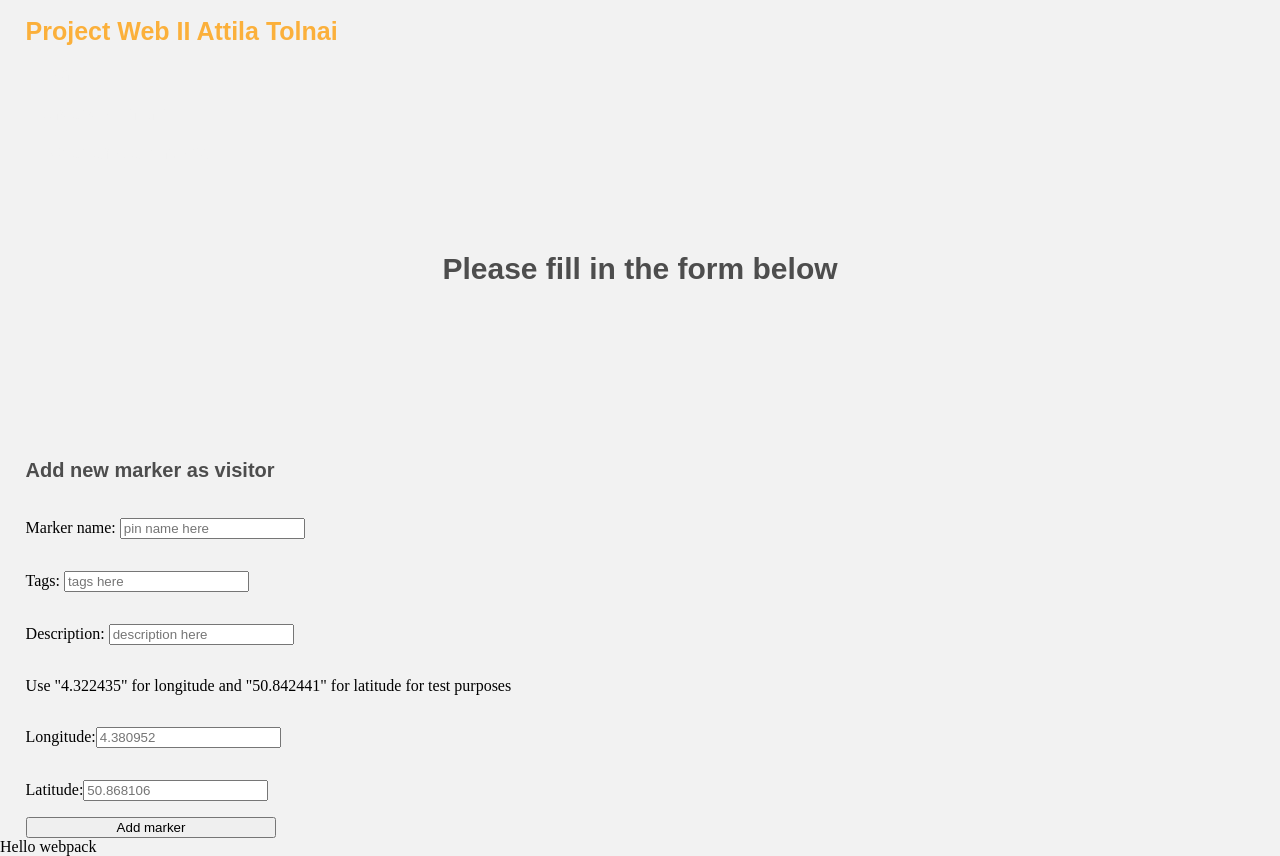
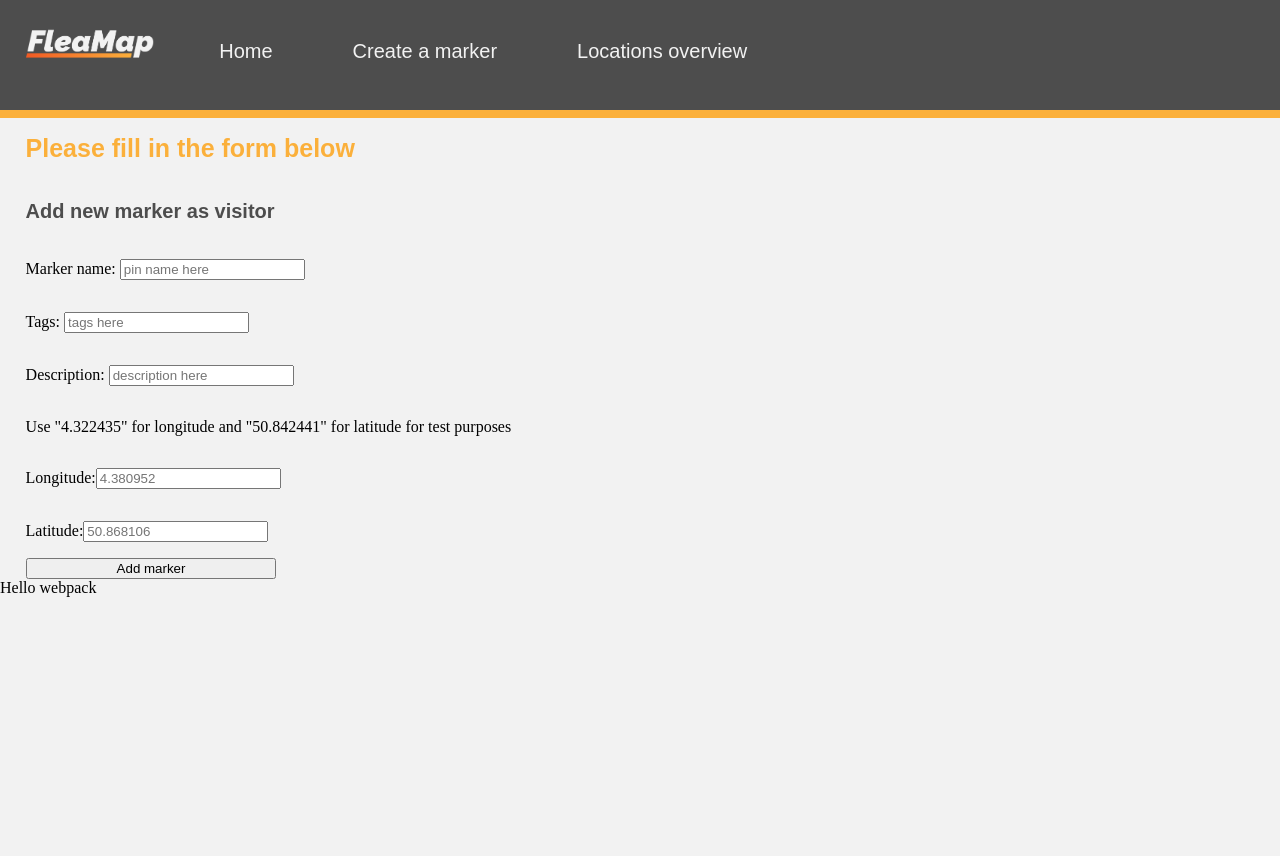
Before and after one commit to EHB-MCT/web2-frontend-attilatolnai, a website built with webpack: page docs/pages/createVisitor.html in a window 1280 px wide. After the commit the page ends 800 px from the top, so only its background shows below. Built offline with nearby package versions, Linux system fonts and the light colour scheme.

Commit message:
Css for createVisitor.html
Done with the css for createVisitor.html

```diff
--- a/docs/css/style.css
+++ b/docs/css/style.css
@@ -66,6 +66,9 @@ h2{
 #seller{
     color: #F15A24;
 }
+#visitor{
+    color: #FBB03B;
+}
 #visitor-a{
     color: #4D4D4D;
     padding: 2%;
--- a/docs/pages/createVisitor.html
+++ b/docs/pages/createVisitor.html
@@ -3,23 +3,24 @@
   <head>
     <meta charset="utf-8" />
     <!-- Css links -->
-    <link rel="stylesheet" type="text/css" href="/docs/css/style.css">
+    <link rel="stylesheet" type="text/css" href="../css/style.css">
     <!-- Page title -->
     <title>Getting Started</title>
     <!-- Javascript link -->
 
-    <script src="/docs/js/addMarker.js"></script>
+    <script src="../js/addMarker.js"></script>
     <!-- <script src="js/map.js" defer></script> -->
   </head>
   <body>
-    <h1>Project Web II Attila Tolnai</h1>
-    <p><a href="/docs/index.html">Home</a></p>
-    <p><a href="/docs/pages/createMarker.html">Create a marker</a></p>
-    <p><a href="/docs/pages/information.html">Locations overview</a></p>
-    <script src="main.js"></script>
-    <div id="container"></div>
+    <article>
+      <!-- <h1>Project Web II Attila Tolnai</h1> -->
+      <img src="../img/LogoWhite.png">
+      <a href="../index.html">Home</a>
+      <a href="createMarker.html">Create a marker</a>
+      <a href="information.html">Locations overview</a>
+    </article>
 
-    <h2>Please fill in the form below</h2>
+    <h1 id="visitor">Please fill in the form below</h1>
     <form id="form" method="post">
         <h3>Add new marker as visitor</h3>
         <p>Marker name: <input id="pin_name" type="text" name="pin_name" placeholder="pin name here"></p>
```
